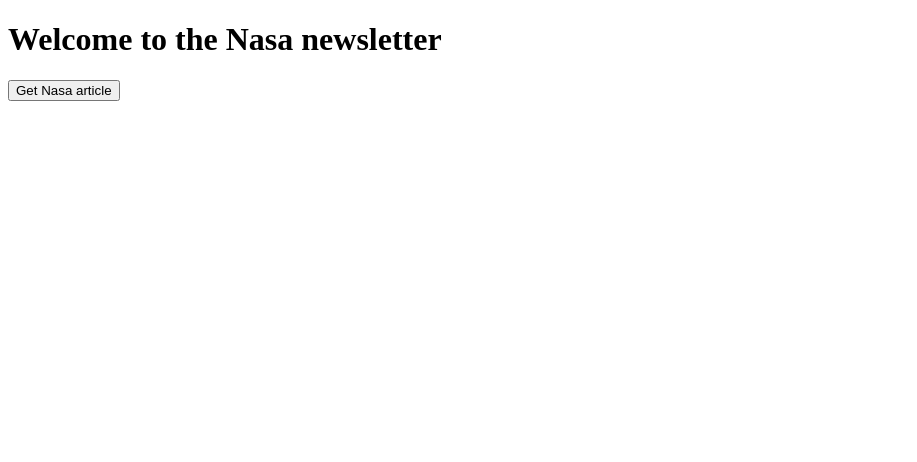
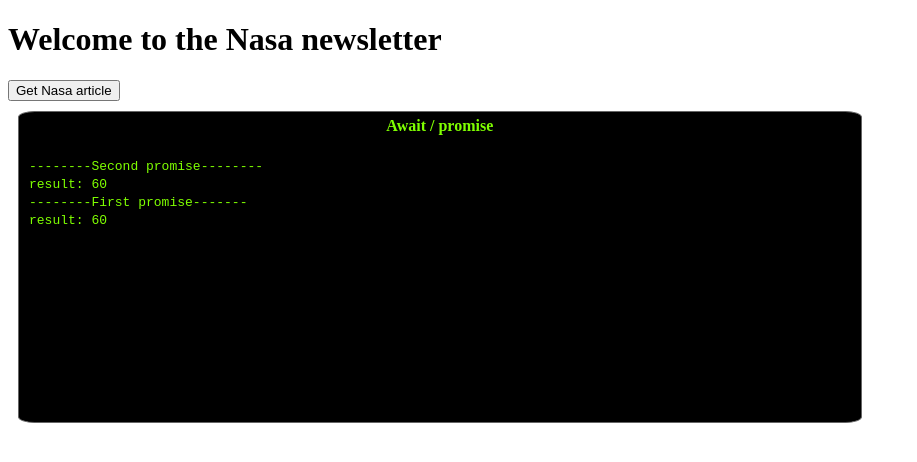
Before and after one commit to nicolasmartello/vanilla-js, a plain HTML site: page native-promise/index.html in a window 1280 px wide. Shown: the whole page, without its empty margins (0-917 px from the left). Drawn offline with Linux system fonts and the light colour scheme.

Commit message:
[VJS-AWAY-ASYNC] Add exercise

```diff
--- /dev/null
+++ b/native-promise/await-async.js
@@ -0,0 +1,29 @@
+add1(10).then(v => {
+  document.getElementById('awaitExample').innerHTML += `--------First promise-------<br>`
+                                                    + `result: ${v}<br>`;
+});
+
+add2(10).then(v => {
+  document.getElementById('awaitExample').innerHTML += `--------Second promise--------<br>`
+                                                    + `result: ${v}<br>`;
+});
+
+function resolveAfter2Seconds(x) {
+  return new Promise(resolve => {
+    setTimeout(() => {
+      resolve(x);
+    }, 2000);
+  });
+}
+
+async function add1(x) {
+  const a = await resolveAfter2Seconds(20);
+  const b = await resolveAfter2Seconds(30);
+  return x + a + b;
+}
+
+async function add2(x) {
+  const p_a = resolveAfter2Seconds(20);
+  const p_b = resolveAfter2Seconds(30);
+  return x + await p_a + await p_b;
+}
--- a/native-promise/index.html
+++ b/native-promise/index.html
@@ -9,6 +9,22 @@
   <style>
     div {
       margin-top: 20px;
+    }
+    .code-container {
+      width: 65%;
+      height: 300px;
+      overflow: scroll;
+      margin: 10px;
+      padding: 0 10px;
+      padding-bottom: 10px;
+      background-color: black;
+      color:chartreuse;
+      border: 1px #666666 solid;
+      border-radius: 2%;
+    }
+    .code-container h4 {
+      text-align: center;
+      margin-top: 5px;
     }
     #error {
       font-size: 16px;
@@ -49,7 +65,15 @@
     </article>
   </div>
   <div id="error"></div>
+
+  <section class="code-container">
+    <h4>Await / promise</h4>
+    <code id="awaitExample">
+
+    </code>
+  </section>
+
   <script src="main.js"></script>
-
+  <script src="await-async.js"></script>
 </body>
 </html>
```
